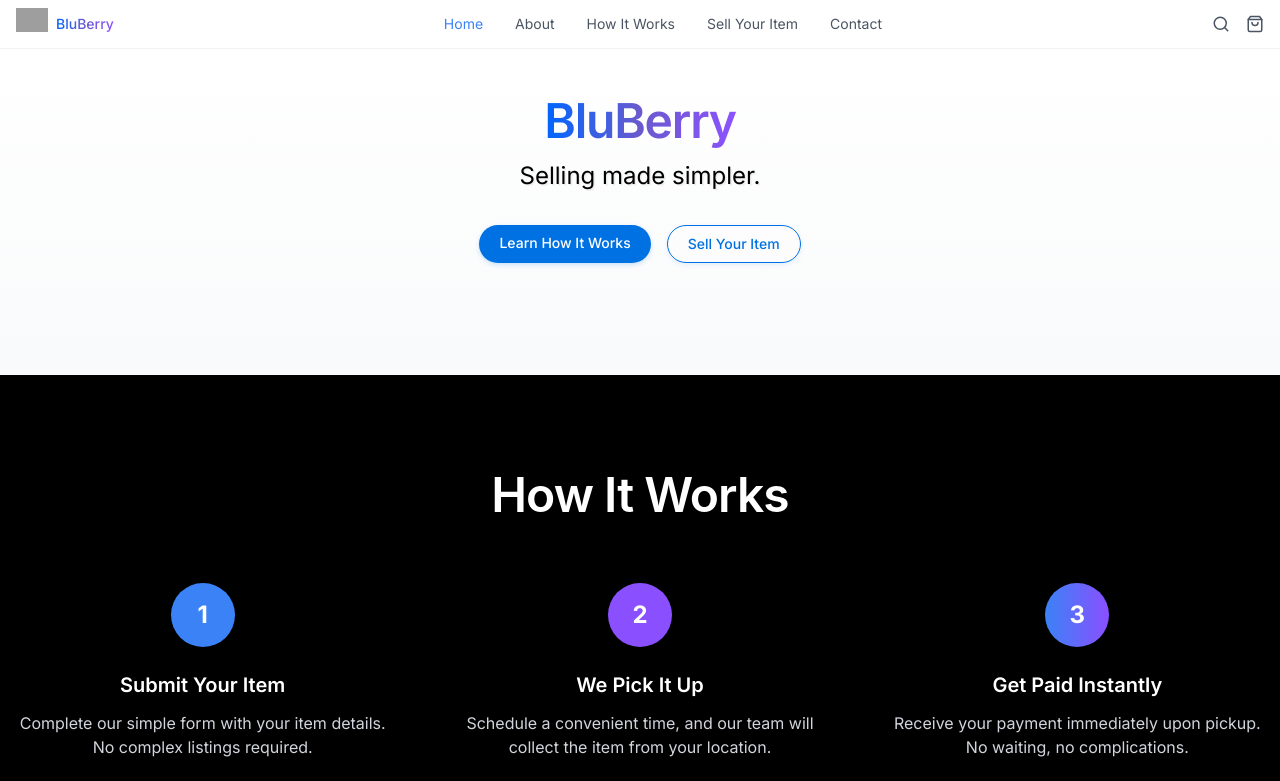
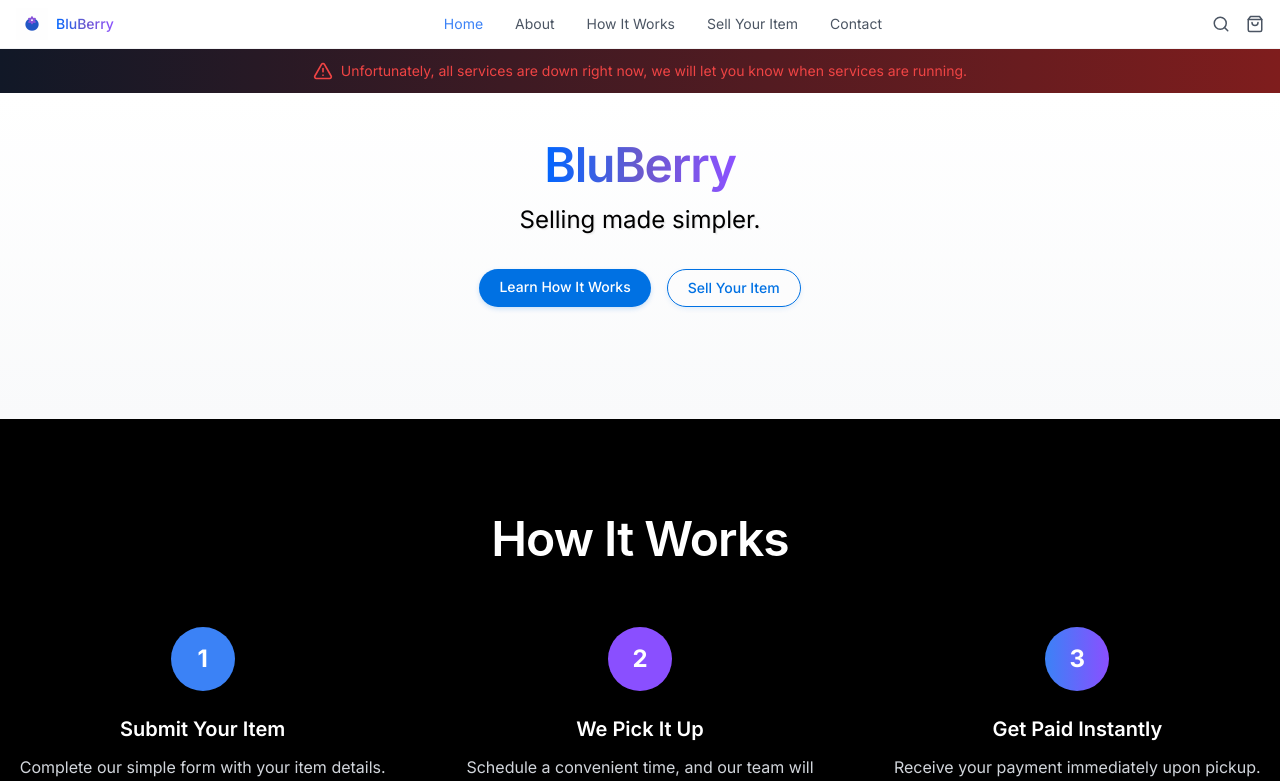
Before and after one commit to alecBgold23/my-website, a Next.js app: page / in a window 1280 px wide. Shown: the top 781 px of the page. Built offline with nearby package versions, Linux system fonts and the light colour scheme; grey boxes are pictures that could not be loaded; a web font is replaced by a local one.

Commit message:
feat: update announcement bar with warning-style background
Change announcement bar to dark red gradient for a sleek warning feel.

Co-authored-by: null <209851718+alecBgold23@users.noreply.github.com>

```diff
--- a/app/page.tsx
+++ b/app/page.tsx
@@ -1,9 +1,18 @@
 import Link from "next/link"
 import Image from "next/image"
+import { AlertTriangle } from "lucide-react"
 
 export default function Home() {
   return (
     <div>
+      {/* Announcement Bar - Sleek warning style */}
+      <div className="bg-gradient-to-r from-gray-900 to-red-900 py-3 px-4 text-center flex items-center justify-center shadow-md">
+        <AlertTriangle className="h-5 w-5 text-red-500 mr-2 flex-shrink-0" />
+        <span className="text-red-500 text-sm">
+          Unfortunately, all services are down right now, we will let you know when services are running.
+        </span>
+      </div>
+
       {/* Hero Section with Apple-style layout */}
       <section className="apple-section bg-gradient-to-b from-white to-gray-50 relative overflow-hidden pt-12 pb-16">
         <div className="container mx-auto px-4">
```
Also changed, not shown: public/images/blueberry-logo.png (added), 1 other file (tests, documents, lock files or other folders).
